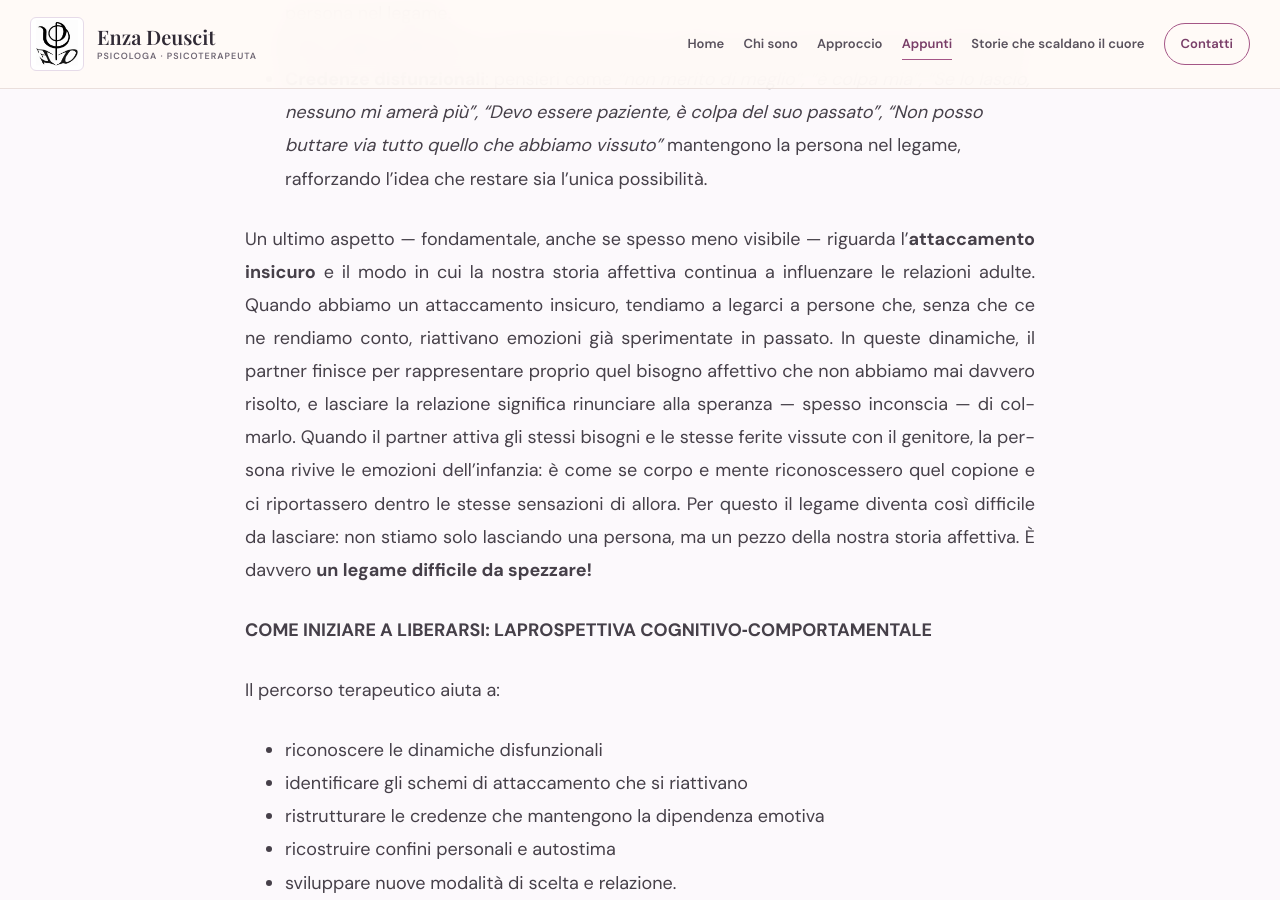
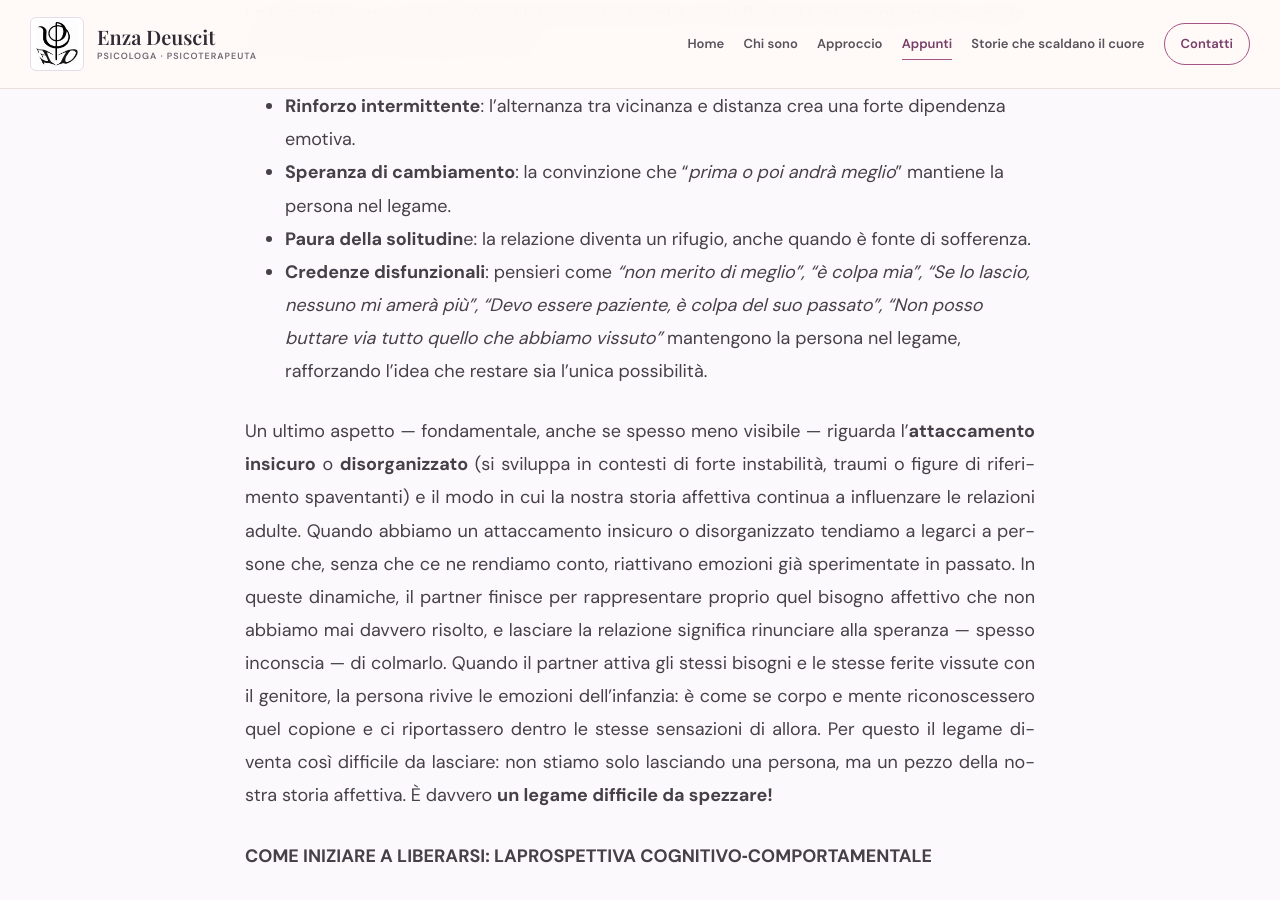
Before and after one commit to andreacoppari/enzadeuscit, a Jekyll site: the page built from _appunti/attaccamento-e-relazioni-disfunzionali-ciò-che-abbiamo-vissuto-torna-a-cercarci-e-ci-intrappola.md, in a window 1280 px wide and 900 px high, scrolled down 2774 px. Built offline with Jekyll 4.4.1, drawn with Linux system fonts in a browser that asks for light colours; some web fonts are replaced; some of the changed text lies outside the part shown.

Commit message:
Update Appunto “attaccamento-e-relazioni-disfunzionali-ciò-che-abbiamo-vissuto-torna-a-cercarci-e-ci-intrappola”

```diff
--- a/_appunti/attaccamento-e-relazioni-disfunzionali-ciò-che-abbiamo-vissuto-torna-a-cercarci-e-ci-intrappola.md
+++ b/_appunti/attaccamento-e-relazioni-disfunzionali-ciò-che-abbiamo-vissuto-torna-a-cercarci-e-ci-intrappola.md
@@ -22,9 +22,11 @@
 
 **ATTACCAMENTO, SCHEMI E SCELTE DI COPPIA**
 
-Per comprendere davvero perché queste relazioni si instaurano e perché diventano così difficili da lasciare, è necessario guardare alla storia affettiva della persona. Nella prospettiva cognitivo‑comportamentale, gli schemi relazionali appresi nella famiglia d’origine influenzano profondamente ciò che percepiamo come “*normale*”, “*familiare*” o “*accettabile*”.
+Per comprendere davvero perché queste relazioni si instaurano e perché diventano così difficili da lasciare, è necessario guardare alla storia affettiva della persona. Nella prospettiva cognitivo‑comportamentale, gli schemi relazionali appresi nella famiglia d’origine influenzano profondamente ciò che percepiamo come “*normale*”, “*familiare*” o “*accettabile*”. Lo schema è una **regola interna che impariamo da bambini su come funzionano le relazioni e su chi siamo dentro quelle relazioni**. Non è qualcosa che si sceglie: è un copione che il nostro sistema emotivo ha memorizzato per proteggerci e continuiamo a ripetere automaticamente.
 
 Ecco perché parliamo di attaccamento, schemi e scelte di coppia. Se una persona ha sperimentato un attaccamento insicuro — ansioso, evitante o disorganizzato — tenderà a ricercare inconsciamente dinamiche simili nelle relazioni adulte. Non perché siano sane, ma perché sono conosciute. In altre parole, l’attaccamento guida le nostre scelte, spesso più di quanto crediamo.
+
+In sintesi: non si “sceglie il dolore”: **si** **sceglie ciò che si conosce**, ciò che il sistema emotivo ha imparato come “normale”.
 
 **CICLO DELLA VIOLENZA (di Lenore Walker)**
 
@@ -38,8 +40,6 @@
 
 **4. Fase della calma apparente**: Dopo la riconciliazione, la relazione sembra “normalizzarsi”, ma è solo una tregua: la tensione ricomincia a crescere e il ciclo riparte, spesso con intensità maggiore.
 
-
-
 **PERCHÉ È COSÌ DIFFICILE USCIRNE**
 
 Le ragioni per cui una relazione disfunzionale diventa così difficile da interrompere sono molteplici e spesso si intrecciano tra loro:
@@ -49,7 +49,7 @@
 * **Paura della solitudin**e: la relazione diventa un rifugio, anche quando è fonte di sofferenza.
 * **Credenze disfunzionali**: pensieri come *“non merito di meglio”, “è colpa mia”, “Se lo lascio,     nessuno mi amerà più”, “Devo essere paziente, è colpa del suo passato”, “Non posso buttare via tutto quello che abbiamo vissuto”* mantengono la persona nel legame, rafforzando l’idea che restare sia l’unica possibilità.
 
-Un ultimo aspetto — fondamentale, anche se spesso meno visibile — riguarda l’**attaccamento insicuro** e il modo in cui la nostra storia affettiva continua a influenzare le relazioni adulte. Quando abbiamo un attaccamento insicuro, tendiamo a legarci a persone che, senza che ce ne rendiamo conto, riattivano emozioni già sperimentate in passato. In queste dinamiche, il partner finisce per rappresentare proprio quel bisogno affettivo che non abbiamo mai davvero risolto, e lasciare la relazione significa rinunciare alla speranza — spesso inconscia — di colmarlo. Quando il partner attiva gli stessi bisogni e le stesse ferite vissute con il genitore, la persona rivive le emozioni dell’infanzia: è come se corpo e mente riconoscessero quel copione e ci riportassero dentro le stesse sensazioni di allora. Per questo il legame diventa così difficile da lasciare: non stiamo solo lasciando una persona, ma un pezzo della nostra storia affettiva. È davvero **un legame difficile da spezzare!**
+Un ultimo aspetto — fondamentale, anche se spesso meno visibile — riguarda l’**attaccamento insicuro** o **disorganizzato** (si sviluppa in contesti di forte instabilità, traumi o figure di riferimento spaventanti) e il modo in cui la nostra storia affettiva continua a influenzare le relazioni adulte. Quando abbiamo un attaccamento insicuro o disorganizzato tendiamo a legarci a persone che, senza che ce ne rendiamo conto, riattivano emozioni già sperimentate in passato. In queste dinamiche, il partner finisce per rappresentare proprio quel bisogno affettivo che non abbiamo mai davvero risolto, e lasciare la relazione significa rinunciare alla speranza — spesso inconscia — di colmarlo. Quando il partner attiva gli stessi bisogni e le stesse ferite vissute con il genitore, la persona rivive le emozioni dell’infanzia: è come se corpo e mente riconoscessero quel copione e ci riportassero dentro le stesse sensazioni di allora. Per questo il legame diventa così difficile da lasciare: non stiamo solo lasciando una persona, ma un pezzo della nostra storia affettiva. È davvero **un legame difficile da spezzare!**
 
 **COME INIZIARE A LIBERARSI: LAPROSPETTIVA COGNITIVO‑COMPORTAMENTALE**
 
```
